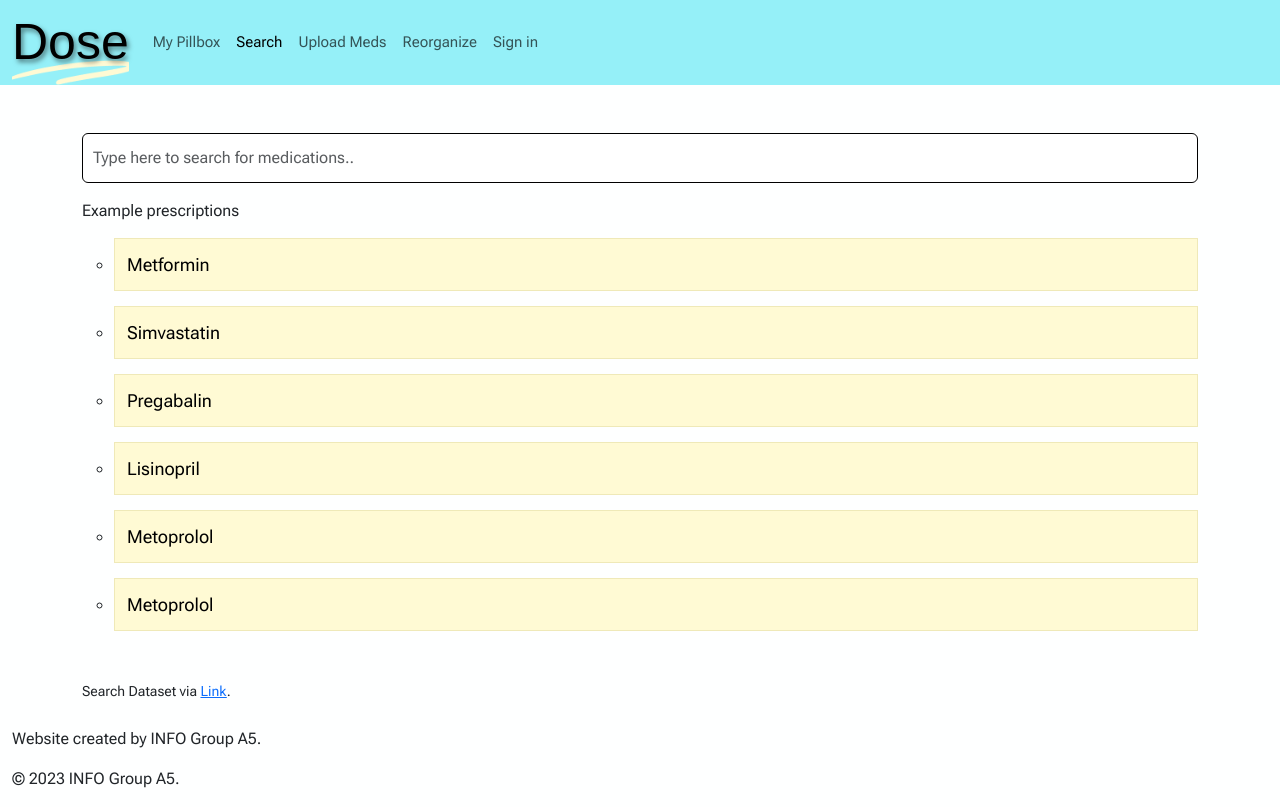
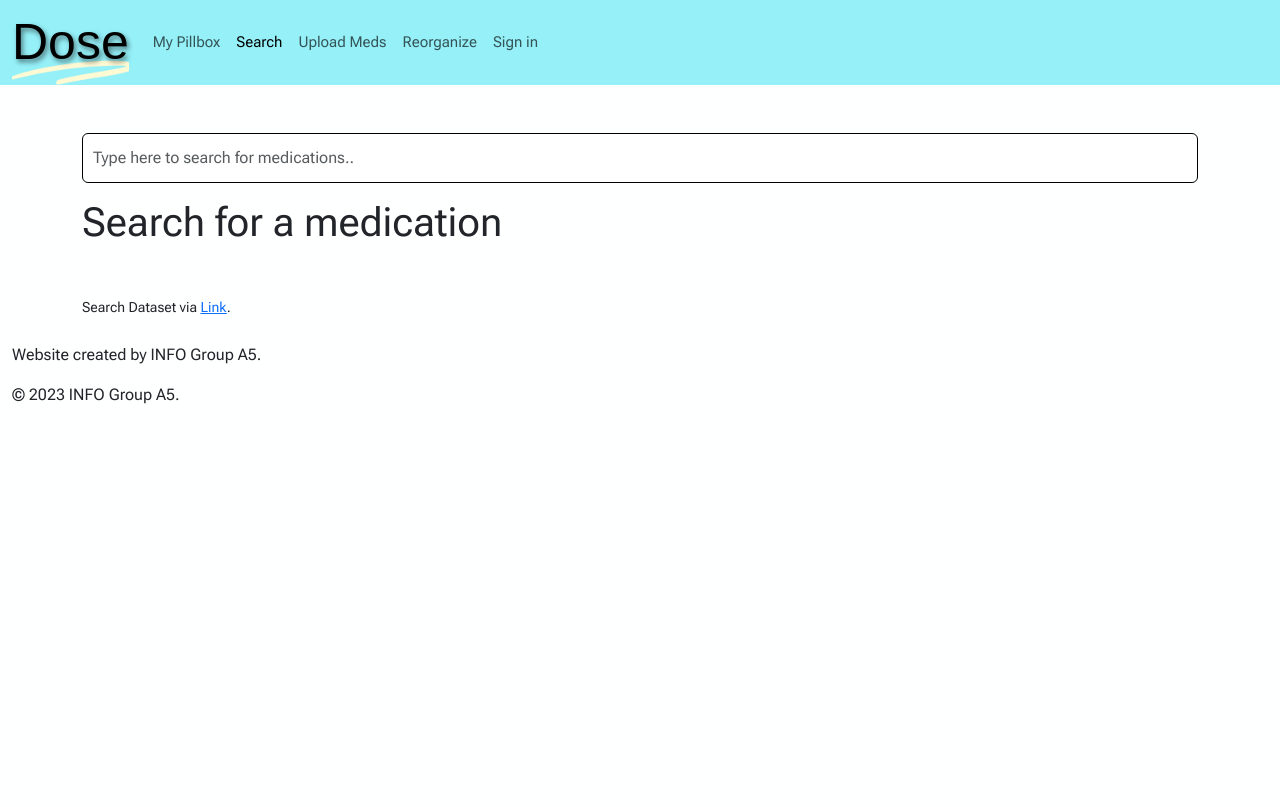
Before and after one commit to info340-su23/project-GConscious, a React (Create React App) app: page /search in a window 1280 px wide. Built offline with nearby package versions, Linux system fonts and the light colour scheme; a web font is replaced by a local one.

Commit message:
Change search display style

```diff
--- a/src/components/Search.js
+++ b/src/components/Search.js
@@ -9,7 +9,7 @@ function SearchRow({ drugsList }) {
 
   const navigate = useNavigate();
   const handleButtonClicked = () => {
-    navigate("/upload?drug=" + encodeURIComponent(drug_name) + '&side_effects='+encodeURIComponent(side_effects));
+    navigate("/upload?drug=" + encodeURIComponent(drug_name) + '&side_effects=' + encodeURIComponent(side_effects));
   };
 
   //appearance
@@ -82,9 +82,11 @@ export function Search() {
   //example links
   const defaultLinks = (
     <div>
-      <p>Example prescriptions</p>
+      {/* <p>Example prescriptions</p> */}
+      <h1>Search for a medication</h1>
       <ul>
-        <li className="my-3">
+
+        {/* <li className="my-3">
           <a href="https://medlineplus.gov/druginfo/meds/a696005.html" target="_blank">Metformin</a>
         </li>
         <li className="my-3">
@@ -101,7 +103,7 @@ export function Search() {
         </li>
         <li className="my-3">
           <a href="https://medlineplus.gov/druginfo/meds/a695033.html" target="_blank">Metoprolol</a>
-        </li>
+        </li> */}
       </ul>
     </div>
   );
```
